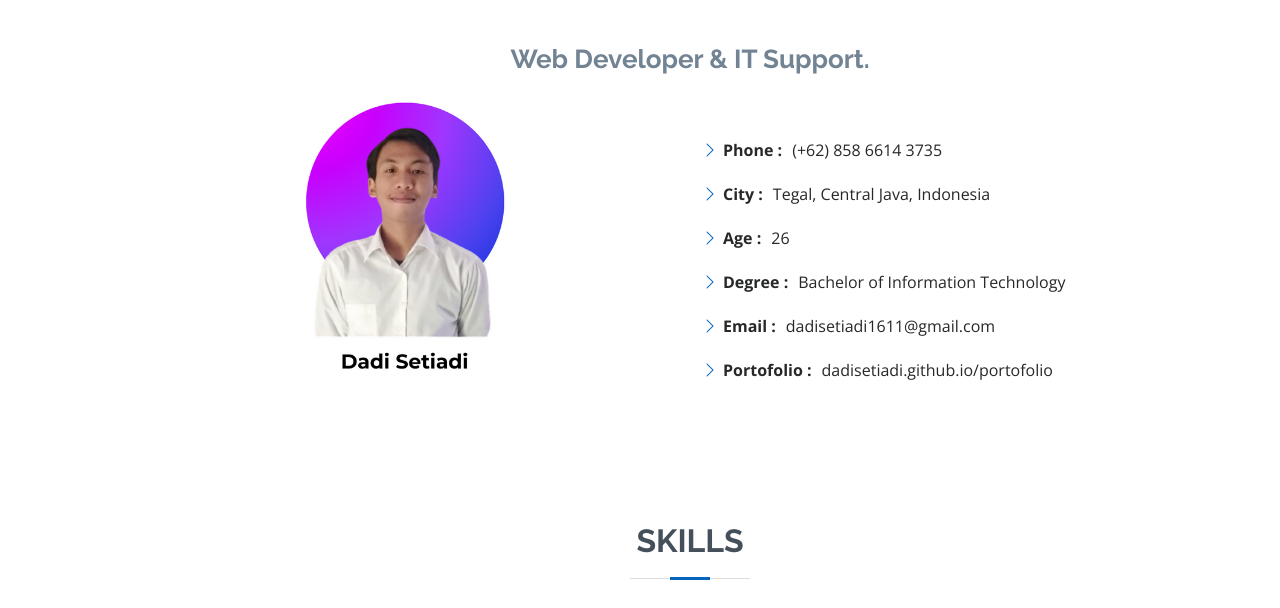
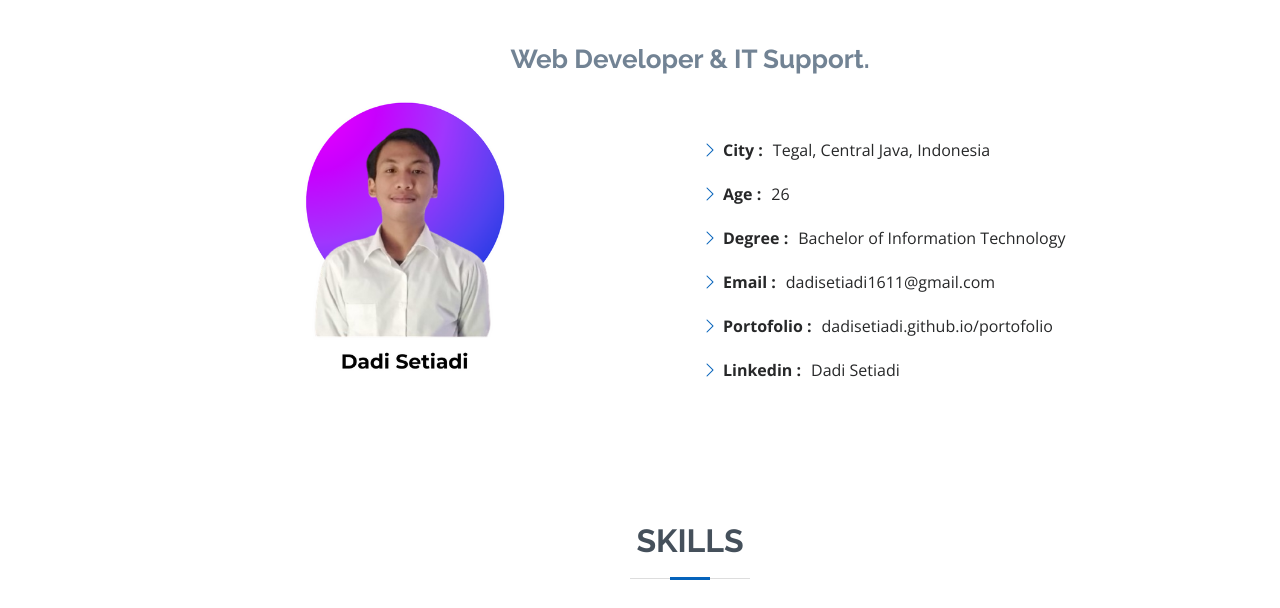
Before and after one commit to dadisetiadi/portofolio, a plain HTML site: page index.html in a window 1280 px wide. Shown: the part 1020-1628 px from the top of the page. Drawn offline with nearby package versions, Linux system fonts and the light colour scheme.

Commit message:
linkedin

```diff
--- a/index.html
+++ b/index.html
@@ -100,12 +100,13 @@
               <div class="col-lg-6 mt-4" >
                 <ul>
                   <!-- <li><i class="bi bi-chevron-right"></i> <strong>Birthday :</strong> <span>16 November 1997</span></li> -->
-                  <li><i class="bi bi-chevron-right"></i> <strong>Phone :</strong> <span>(+62) 858 6614 3735</span></li>
+                  <!-- <li><i class="bi bi-chevron-right"></i> <strong>Phone :</strong> <span>(+62) 858 6614 3735</span></li> -->
                   <li><i class="bi bi-chevron-right"></i> <strong>City :</strong> <span>Tegal, Central Java, Indonesia</span></li>
                   <li><i class="bi bi-chevron-right"></i> <strong>Age :</strong> <span>26</span></li>
                   <li><i class="bi bi-chevron-right"></i> <strong>Degree :</strong> <span>Bachelor of Information Technology</span></li>
                   <li><i class="bi bi-chevron-right"></i> <strong>Email :</strong> <span>dadisetiadi1611@gmail.com</span></li>
                   <li><i class="bi bi-chevron-right"></i> <strong>Portofolio :</strong> <span>dadisetiadi.github.io/portofolio</span></li>
+                  <li><i class="bi bi-chevron-right"></i> <strong>Linkedin :</strong> <span>Dadi Setiadi</span></li>
                 </ul>
               </div>
             </div>
```
